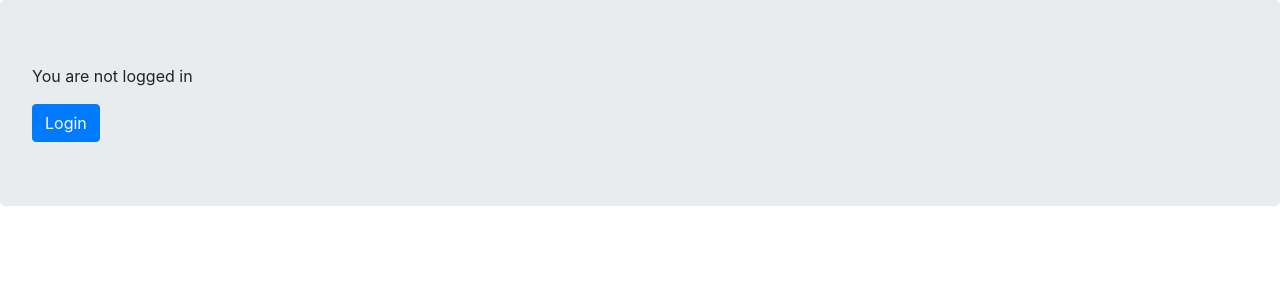
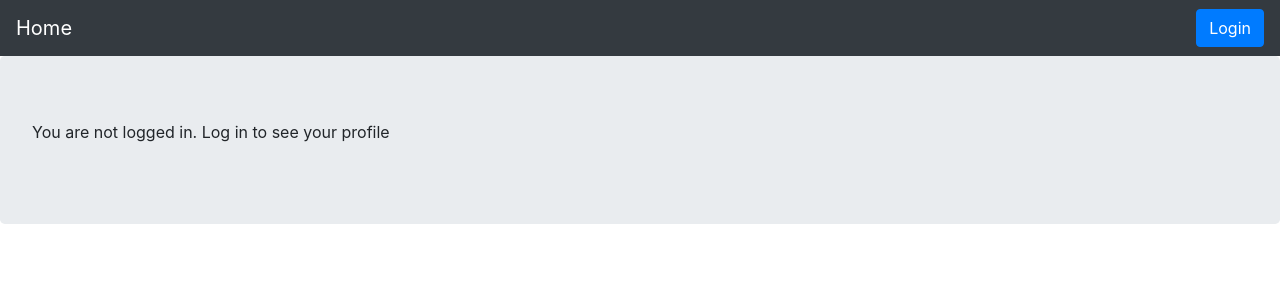
Before and after one commit to ferranverdes/rp-personal-website-example, a Django app: page /account/ in a window 1280 px wide. Shown: the top 300 px of the page. Run offline with Django 3.2, Linux system fonts and the light colour scheme; some libraries are stand-ins or nearby versions.

Commit message:
Refactor done in order to add a proper header and home page

```diff
--- /dev/null
+++ b/apps/account/templates/account.html
@@ -0,0 +1,16 @@
+{% extends 'base.html' %}
+
+{% block title %}Your account{% endblock %}
+
+{% block content %}
+
+<div class="jumbotron">
+  {% if user.is_authenticated %}
+  <p>Hi {{ user.username }} 🙂</p>
+  <p>You can see your account details here</p>
+  {% else %}
+  <p>You are not logged in. Log in to see your profile</p>
+  {% endif %}
+</div>
+
+{% endblock %}
--- a/apps/account/templates/profile.html
+++ /dev/null
@@ -1,18 +0,0 @@
-{% extends 'base.html' %}
-
-{% block title %}Your profile{% endblock %}
-
-{% block content %}
-
-<div class="jumbotron">
-  {% if user.is_authenticated %}
-  <p>Hi {{ user.username }} 🙂</p>
-  <p>Now you can see your profile</p>
-  <a class="btn btn-primary" href="{% url 'logout' %}">Logout</a>
-  {% else %}
-  <p>You are not logged in</p>
-  <a class="btn btn-primary" href="{% url 'login' %}">Login</a>
-  {% endif %}
-</div>
-
-{% endblock %}
--- /dev/null
+++ b/apps/account/templates/user_auth_state_bar.html
@@ -0,0 +1,8 @@
+<div>
+	{% if user.is_authenticated %}
+	<a class="btn btn-success" href="{% url 'account' %}">My Profile</a>
+	<a class="btn btn-danger" href="{% url 'logout' %}">Logout</a>
+	{% elif request.get_full_path != "/account/login/" %}
+	<a class="btn btn-primary" href="{% url 'login' %}">Login</a>
+	{% endif %}
+</div>
--- a/apps/account/urls.py
+++ b/apps/account/urls.py
@@ -6,5 +6,5 @@ from apps.account.forms import AuthenticationForm
 urlpatterns = [
 	path('login/', LoginView.as_view(authentication_form=AuthenticationForm), name='login'),
 	path('', include('django.contrib.auth.urls')),
-	path('', TemplateView.as_view(template_name='profile.html'), name='account'),
+	path('', TemplateView.as_view(template_name='account.html'), name='account'),
 ]
--- a/personal_website/urls.py
+++ b/personal_website/urls.py
@@ -15,8 +15,10 @@ Including another URLconf
 """
 from django.contrib import admin
 from django.urls import path, include
+from django.views.generic.base import TemplateView
 
 urlpatterns = [
     path('admin/', admin.site.urls),
 	path('account/', include('apps.account.urls')),
+	path('', TemplateView.as_view(template_name='home.html'), name='home'),
 ]
--- a/templates/base.html
+++ b/templates/base.html
@@ -12,9 +12,9 @@
     <title>{% block title %}{% endblock %}</title>
   </head>
   <body>
-    <main>
-      {% block content %}
-			{% endblock %}
-    </main>
+		{% include "header.html" %}
+    {% block content %}
+		{% endblock %}
+		<!-- {% include "header.html" %} -->
   </body>
 </html>
--- /dev/null
+++ b/templates/header.html
@@ -0,0 +1,6 @@
+<header>
+  <nav class="navbar navbar-dark bg-dark d-flex justify-content-between">
+		<a class="navbar-brand" href="{% url 'home' %}">Home</a>
+		{% include "user_auth_state_bar.html" %}
+  </nav>
+</header>
```
Also changed, not shown: templates/home.html (added, +9 -0 lines).
